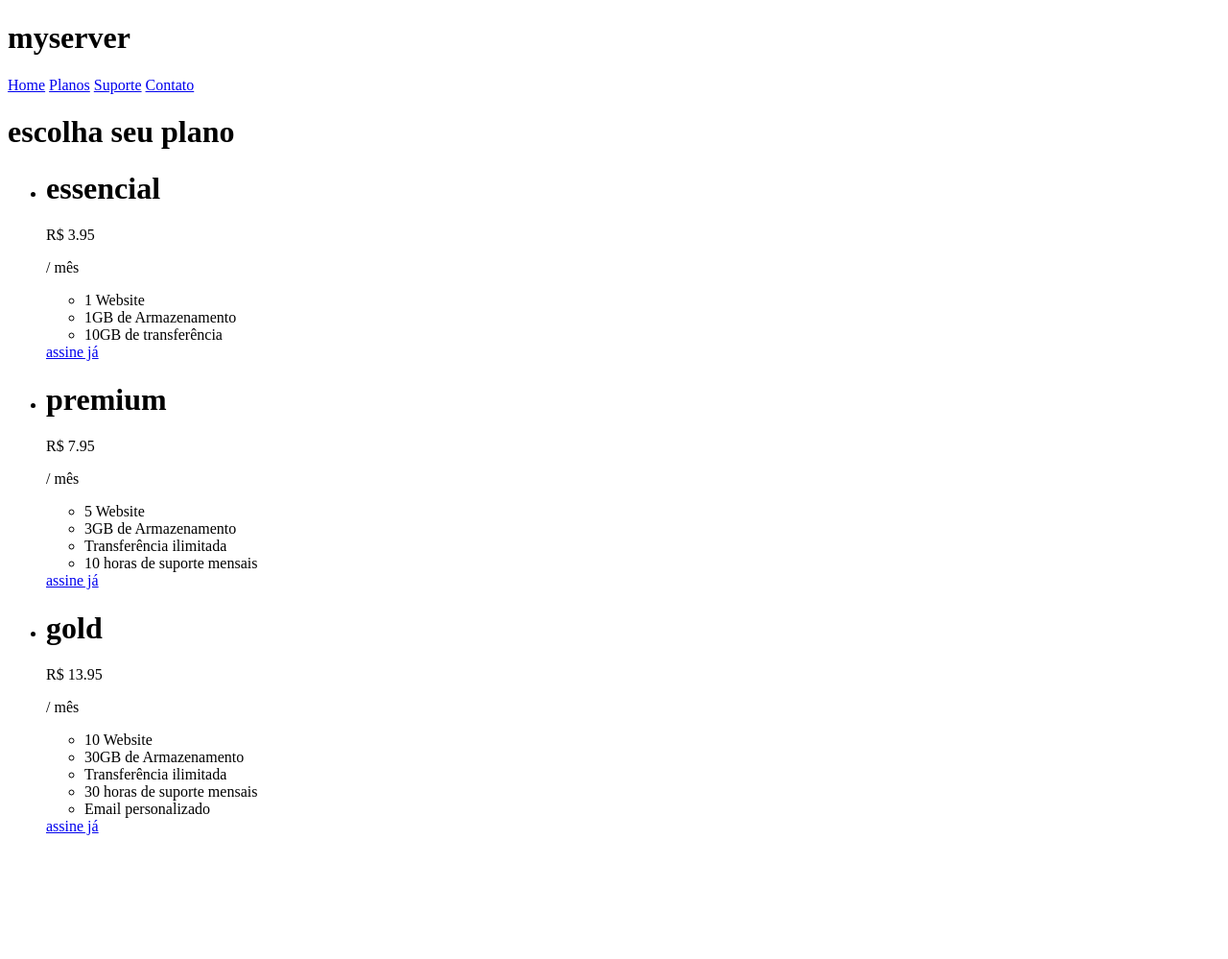
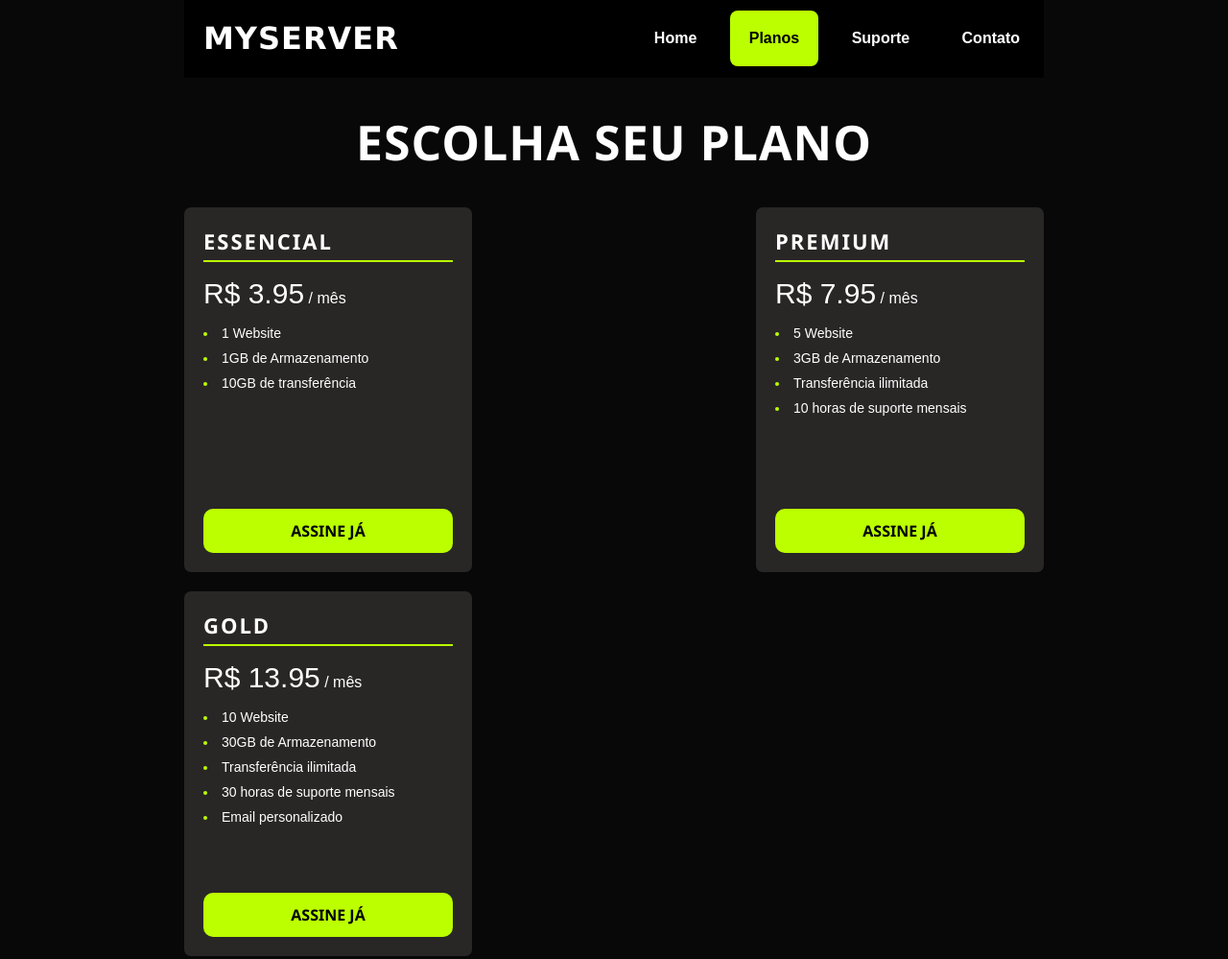
Before and after one commit to JoaoVictorAvPe/Escolha_seu_plano, a plain HTML site: page index.html in a window 1280 px wide. Shown: the whole page at 96% size. Before the commit the page ends 886 px from the top, so only its background shows below. Drawn offline with Linux system fonts and the light colour scheme.

Commit message:
CSS finalizado

```diff
--- a/index.html
+++ b/index.html
@@ -1,15 +1,18 @@
 <!DOCTYPE html>
 <html lang="en">
+
 <head>
     <meta charset="UTF-8">
     <meta name="viewport" content="width=device-width, initial-scale=1.0">
+    <link rel="stylesheet" href="style.css">
     <title>Plano</title>
 </head>
+
 <body>
     <header>
         <h1>myserver</h1>
         <nav class="menu">
-            <a href="#" id="home" >Home</a>
+            <a href="#" id="home">Home</a>
             <a href="#" id="planos">Planos</a>
             <a href="#" id="suporte">Suporte</a>
             <a href="#" id="contato">Contato</a>
@@ -17,24 +20,28 @@
     </header>
 
     <main>
-        <h1>escolha seu plano</h1>
+        <h1 class="titulo">escolha seu plano</h1>
         <ul class="cards">
             <li class="card">
+                <div class="conteudo">
                     <h1>essencial</h1>
-                <p class="valor">R$ 3.95<p class="mes"> / mês</p></p>
+                    <p class="preco"><span>R$ 3.95</span> / mês</p>
 
                     <ul class="beneficios">
                         <li>1 Website</li>
                         <li>1GB de Armazenamento</li>
                         <li>10GB de transferência</li>
                     </ul>
-
+                </div>
+                <footer>
                     <a href="#" class="btn_assine">assine já</a>
+                </footer>
             </li>
 
             <li class="card">
+                <div class="conteudo">
                     <h1>premium</h1>
-                <p class="valor">R$ 7.95<p class="mes"> / mês</p></p>
+                    <p class="preco"><span>R$ 7.95</span> / mês</p>
 
                     <ul class="beneficios">
                         <li>5 Website</li>
@@ -42,13 +49,17 @@
                         <li>Transferência ilimitada</li>
                         <li>10 horas de suporte mensais</li>
                     </ul>
+                </div>
 
+                <footer>
                     <a href="#" class="btn_assine">assine já</a>
+                </footer>
             </li>
 
             <li class="card">
+                <div class="conteudo">
                     <h1>gold</h1>
-                <p class="valor">R$ 13.95<p class="mes"> / mês</p></p>
+                    <p class="preco"><span>R$ 13.95</span> / mês</p>
 
                     <ul class="beneficios">
                         <li>10 Website</li>
@@ -57,11 +68,15 @@
                         <li>30 horas de suporte mensais</li>
                         <li>Email personalizado</li>
                     </ul>
+                </div>
 
+                <footer>
                     <a href="#" class="btn_assine">assine já</a>
+                </footer>
             </li>
 
         </ul>
     </main>
 </body>
+
 </html>
--- /dev/null
+++ b/style.css
@@ -0,0 +1,115 @@
+body {
+    background-color: rgb(8, 8, 8);
+    color: white;
+    width: 70%;
+    margin: auto;
+    font-family: sans-serif;
+}
+
+header {
+    background-color: black;
+    display: flex;
+    flex-wrap: wrap;
+    justify-content: space-between;
+    align-items: center;
+    min-width: 500px;
+}
+
+header h1 {
+    text-transform: uppercase;
+    padding-left: 20px;
+    font-family: 'Lucida Sans', 'Lucida Sans Regular', 'Lucida Grande', 'Lucida Sans Unicode', Geneva, Verdana, sans-serif;
+    letter-spacing: 1px;
+}
+
+.menu a {
+    margin: 5px;
+    display: inline-block;
+    padding: 20px;
+    border-radius: 8px;
+    text-decoration: none;
+    color: white;
+    font-weight: bold;
+}
+
+#planos {
+    background-color: rgb(187, 255, 0);
+    color: black;
+    transition-duration: .3s;
+}
+
+
+.titulo {
+    text-align: center;
+    text-transform: uppercase;
+    font-family: 'Segoe UI', Tahoma, Geneva, Verdana, sans-serif;
+    font-size: 50px;
+    letter-spacing: 1px;
+}
+
+.cards {
+    list-style: none;
+    display: flex;
+    flex-wrap: wrap;
+    justify-content: space-between;
+    padding: 0;
+}
+
+.card {
+    display: flex;
+    flex-direction: column;
+    justify-content: space-between;
+    background-color: rgb(41, 38, 38);
+    padding: 20px;
+    width: 260px;
+    height: 340px;
+    margin-bottom: 20px;
+    border-radius: 7px;
+}
+
+.conteudo h1 {
+    margin: 0;
+    font-family: 'Segoe UI', Tahoma, Geneva, Verdana, sans-serif;
+    text-transform: uppercase;
+    letter-spacing: 2px;
+    font-size: 22px;
+    border-bottom: solid 2px rgb(187, 255, 0);
+    padding-bottom: 5px;
+}
+
+.conteudo .preco span {
+    font-size: 30px;
+}
+
+.beneficios {
+    padding: 0;
+}
+
+.beneficios li {
+    list-style-position: inside;
+    list-style-type: disc;
+    margin: 0;
+    font-size: 14px;
+    padding-bottom: 10px;
+}
+
+.beneficios li::marker {
+    color: rgb(187, 255, 0);
+}
+
+.btn_assine {
+    display: block;
+    text-align: center;
+    text-transform: uppercase;
+    text-decoration: none;
+    padding: 12px;
+    border-radius: 10px;
+    background-color: rgb(187, 255, 0);
+    color: black;
+    font-family: 'Segoe UI', Tahoma, Geneva, Verdana, sans-serif;
+    font-weight: bold;
+}
+
+.btn_assine:hover {
+    background-color: rgb(97, 131, 5);
+}
```
Lines whose indentation alone changed are shown as unchanged.
